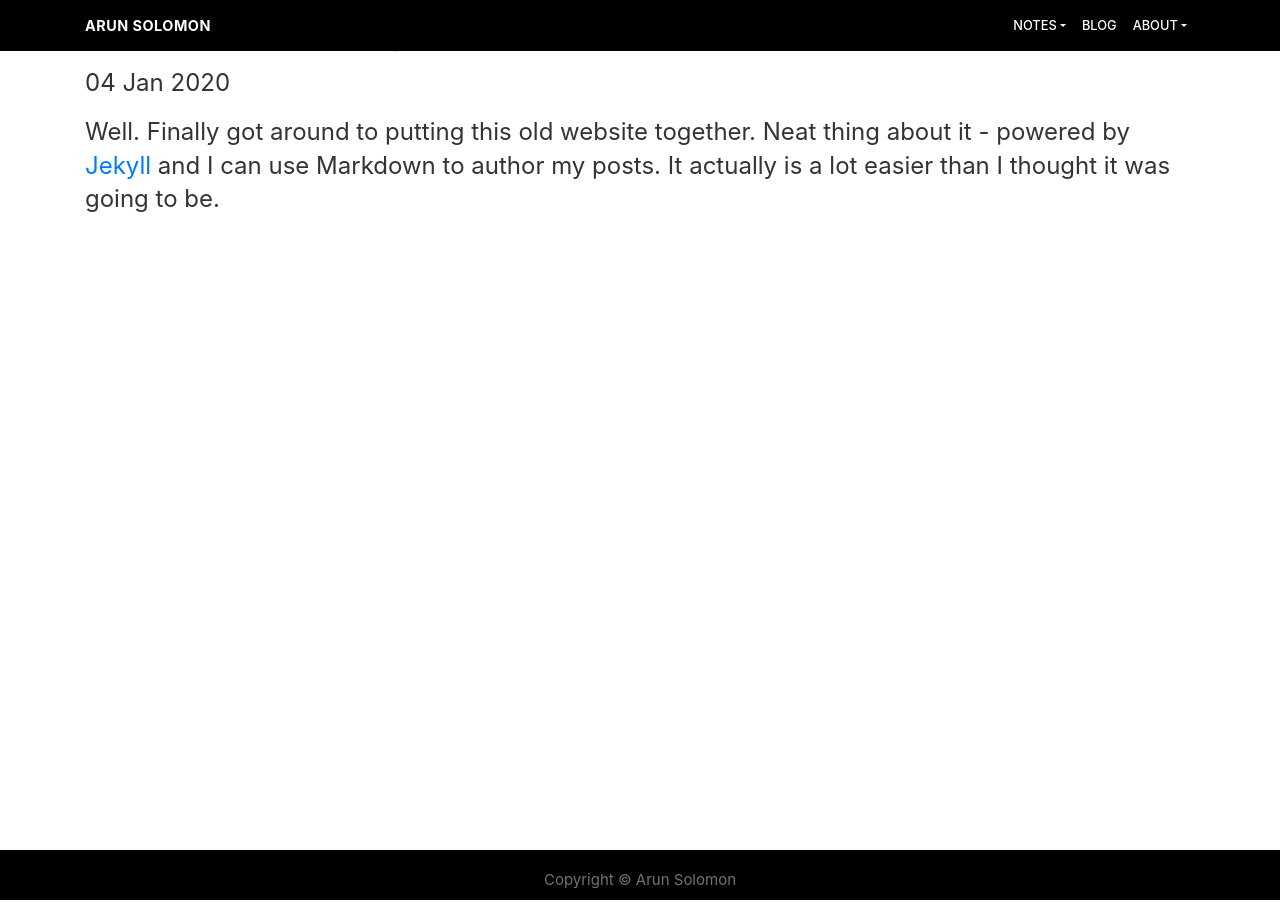
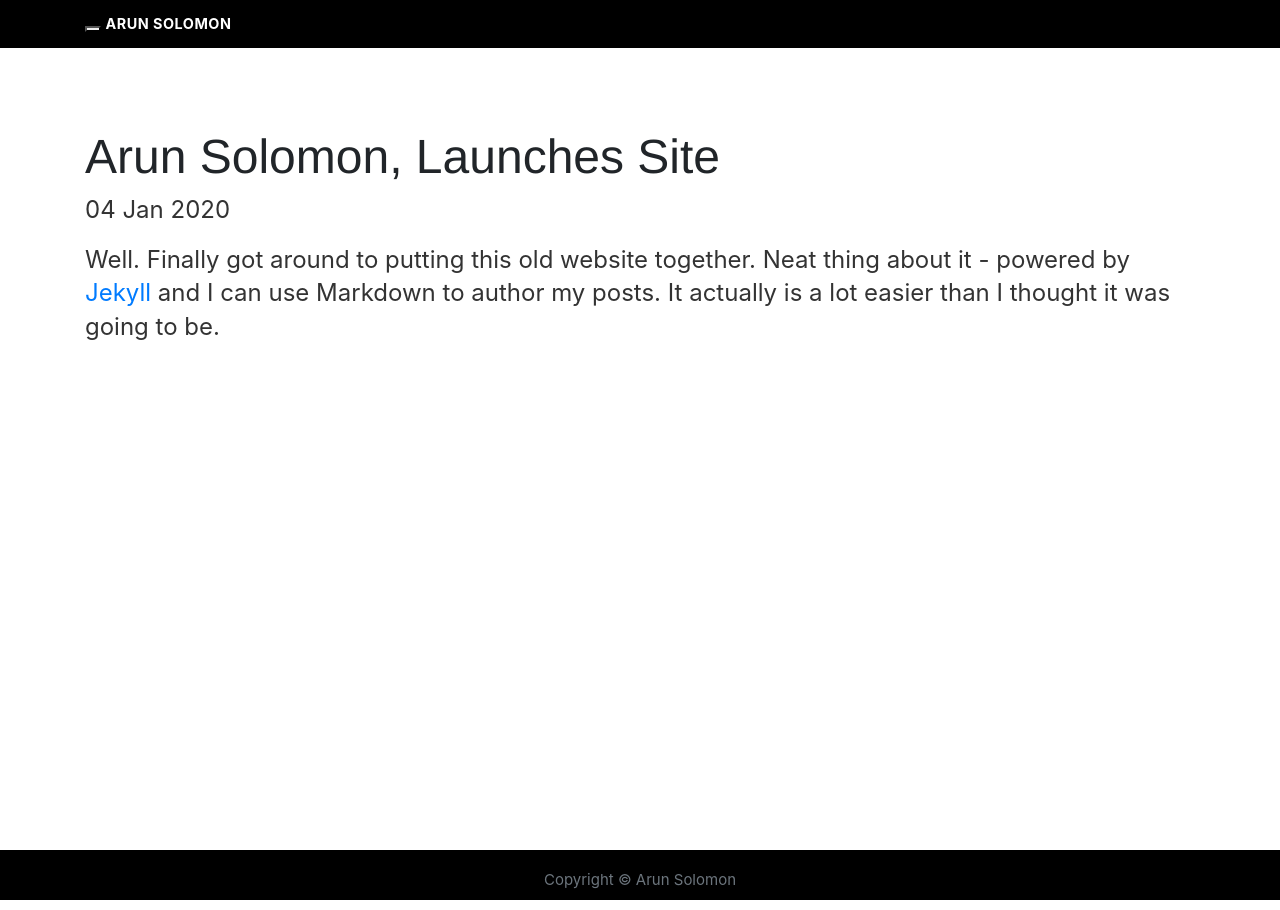
Before and after one commit to ArunSolomon/arunsolomon.github.io, a Jekyll site: the page built from _posts/2020-01-04-arun-solomon-site-launched.md, in a window 1280 px wide. Built offline with Jekyll 4.4.1, drawn with Linux system fonts in a browser that asks for light colours.

Commit message:
Update default.html

```diff
--- a/_layouts/default.html
+++ b/_layouts/default.html
@@ -7,15 +7,17 @@
 	<link rel="stylesheet" type="text/css" href="/css/main.css">
   </head>
 <body>
-    <header>
-      <nav class="navbar navbar-expand-sm fixed-top">
+<nav class="navbar navbar-inverse navbar-fixed-top">
   <div class="container">
+    <div class="navbar-header">
+      <button type="button" class="navbar-toggle" data-toggle="collapse" data-target=".navbar-collapse">
+        <span class="icon-bar"></span>
+        <span class="icon-bar"></span>
+        <span class="icon-bar"></span>
+      </button>
       <a class="navbar-brand" href="https://arunsolomon.github.io/">Arun Solomon</a>
-            <button class="navbar-toggler" type="button" data-toggle="collapse" data-target="#navbarSupportedContent" aria-controls="navbarSupportedContent" aria-expanded="false" aria-label="Toggle navigation">
-          <span class="navbar-toggler-icon"></span>
-            </button>
-            <div class="collapse navbar-collapse" id="navbarSupportedContent">
-              <ul class="nav navbar-nav mr-auto"></ul>
+    </div>
+    <div class="collapse navbar-collapse">
         <ul class="navbar-nav">
             <li class="nav-item dropdown">
                 <a class="nav-link dropdown-toggle" href="#" id="navbarDropdown" role="button" data-toggle="dropdown" aria-haspopup="true" aria-expanded="false">Notes</a>
@@ -38,15 +40,12 @@
                 </div>
             </li>
         </ul>
-          </div>
+    </div><!--/.nav-collapse -->
   </div>
 </nav>
-    </header>
-    <section>
 <div class="container">
     {{ content }}
 </div><!-- /.container -->
-    </section>
 <footer class="footer text-center">
     <div class="container">
         <span class="text-muted">Copyright © Arun Solomon</span>
```
Lines whose indentation alone changed are shown as unchanged.
